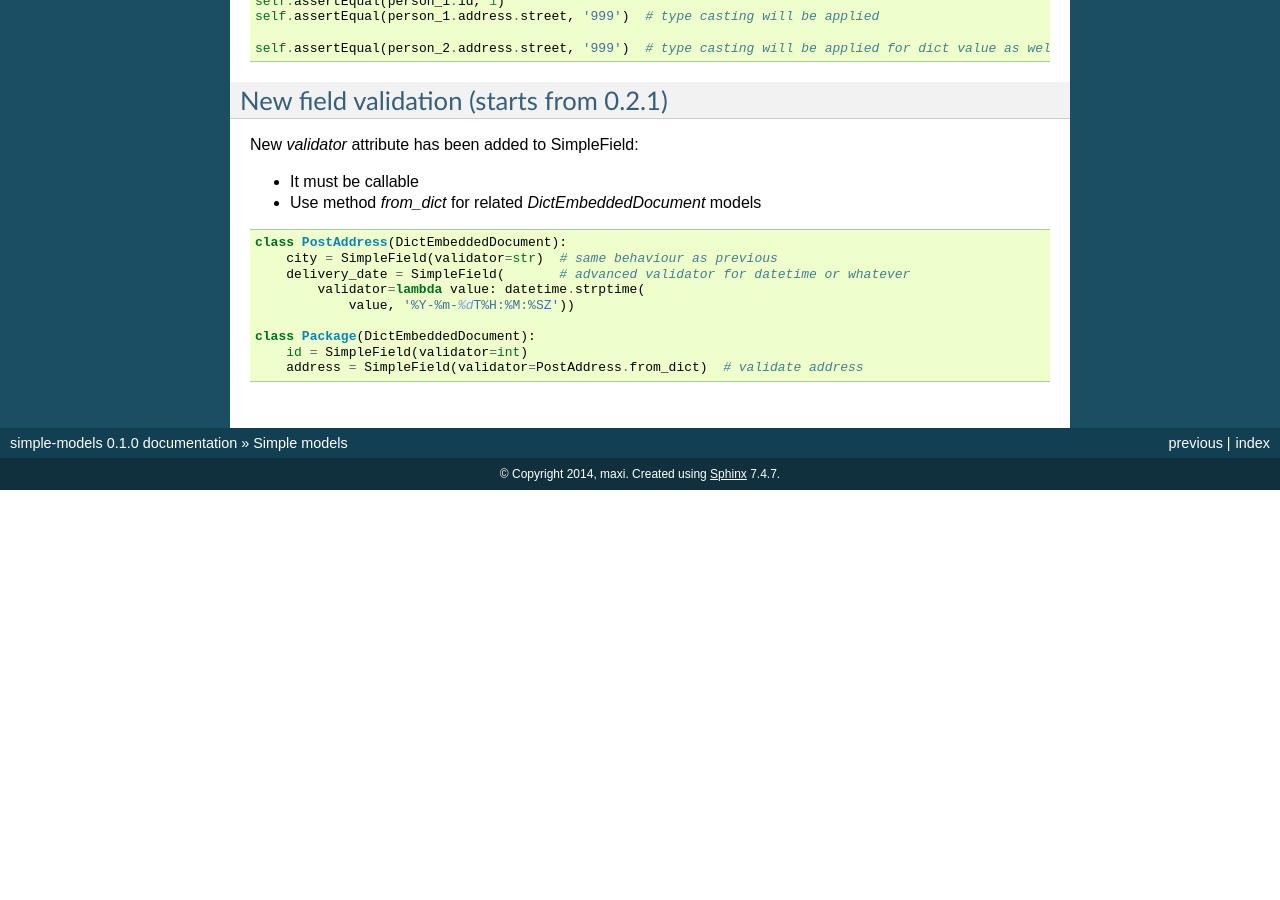
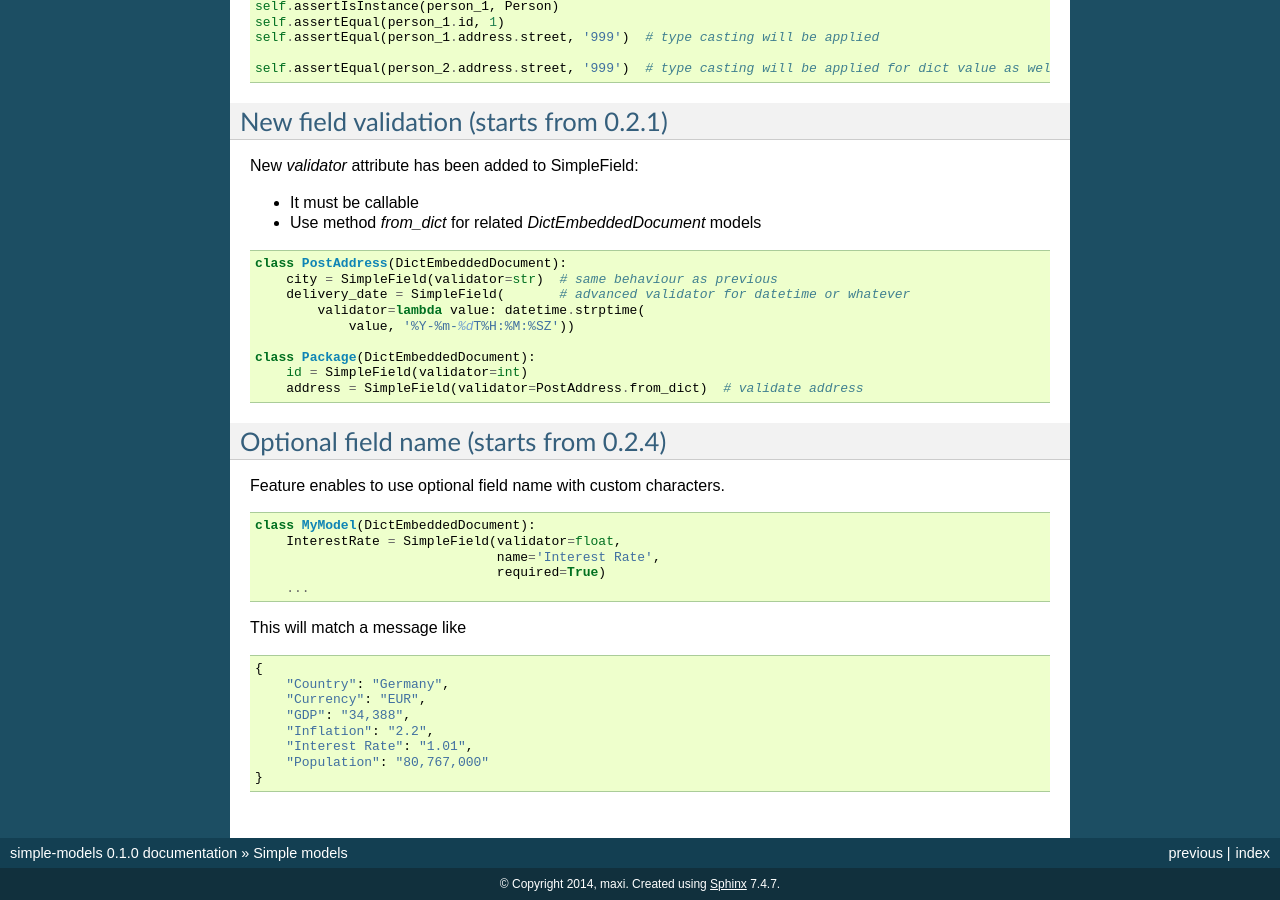
Before and after one commit to prawn-cake/simple-models, a Sphinx documentation site: the page built from docs/source/main.rst, in a window 1280 px wide and 900 px high, scrolled down 2383 px. Built offline with Sphinx 7.4.7, drawn with Linux system fonts in a browser that asks for light colours; before the commit the page ends 2873 px from its top, so only the background shows below that; some of the changed text lies outside the part shown.

Commit message:
updated docs

```diff
--- a/docs/source/main.rst
+++ b/docs/source/main.rst
@@ -158,3 +158,31 @@ New `validator` attribute has been added to SimpleField:
     class Package(DictEmbeddedDocument):
         id = SimpleField(validator=int)
         address = SimpleField(validator=PostAddress.from_dict)  # validate address
+
+
+Optional field name (starts from 0.2.4)
+---------------------------------------
+
+Feature enables to use optional field name with custom characters.
+
+.. code-block:: python
+
+    class MyModel(DictEmbeddedDocument):
+        InterestRate = SimpleField(validator=float,
+                                   name='Interest Rate',
+                                   required=True)
+        ...
+
+
+This will match a message like
+
+.. code-block:: python
+
+    {
+        "Country": "Germany",
+        "Currency": "EUR",
+        "GDP": "34,388",
+        "Inflation": "2.2",
+        "Interest Rate": "1.01",
+        "Population": "80,767,000"
+    }
```
